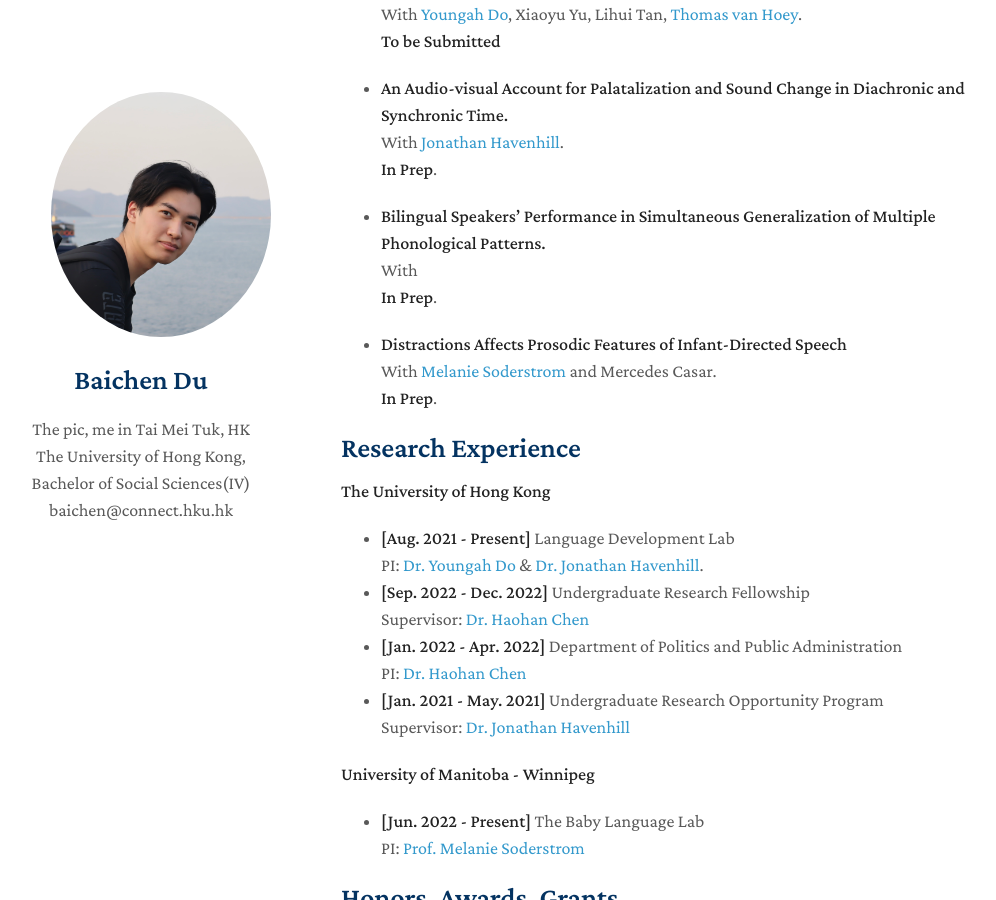
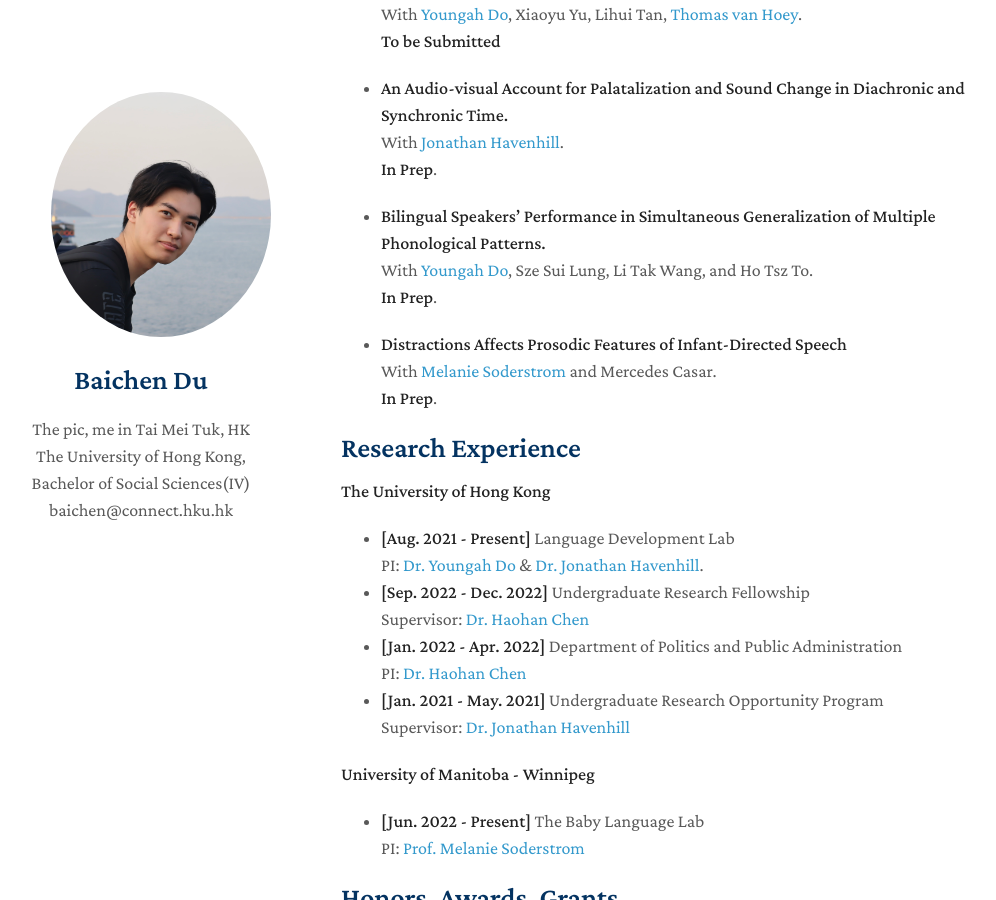
Before and after one commit to AlbertBaichenDu/AlbertBaichenDu.github.io, a Jekyll site: the page built from index.md, in a window 1280 px wide and 900 px high, scrolled down 1442 px. Shown: the whole window, without its empty margins (129-1125 px from the left). Built offline with Jekyll 4.4.1, drawn with Linux system fonts in a browser that asks for light colours; nearby versions of some CDN libraries; a style sheet for code colours, icons or effects is not loaded; our own code applies the rules of GitHub Pages for plain Markdown files.

Commit message:
Update index.md

```diff
--- a/index.md
+++ b/index.md
@@ -73,7 +73,7 @@ layout: homepage
 
 - **Bilingual Speakers' Performance in Simultaneous Generalization of Multiple Phonological Patterns.**
   <br>
-  With
+  With [Youngah Do](https://repository.hku.hk/cris/rp/rp02160), Sze Sui Lung, Li Tak Wang, and Ho Tsz To.
   <br>
   **In Prep**.
 
```
